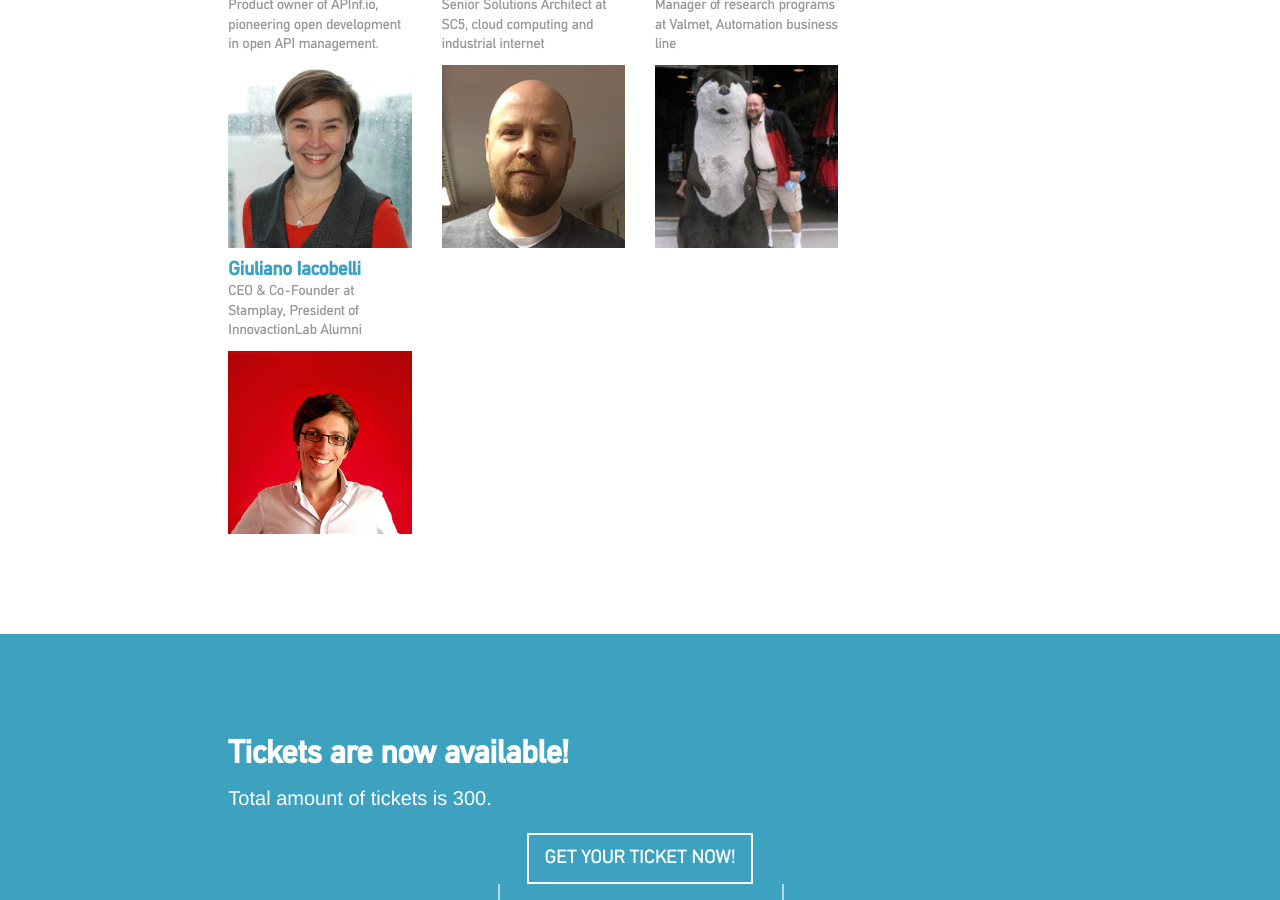
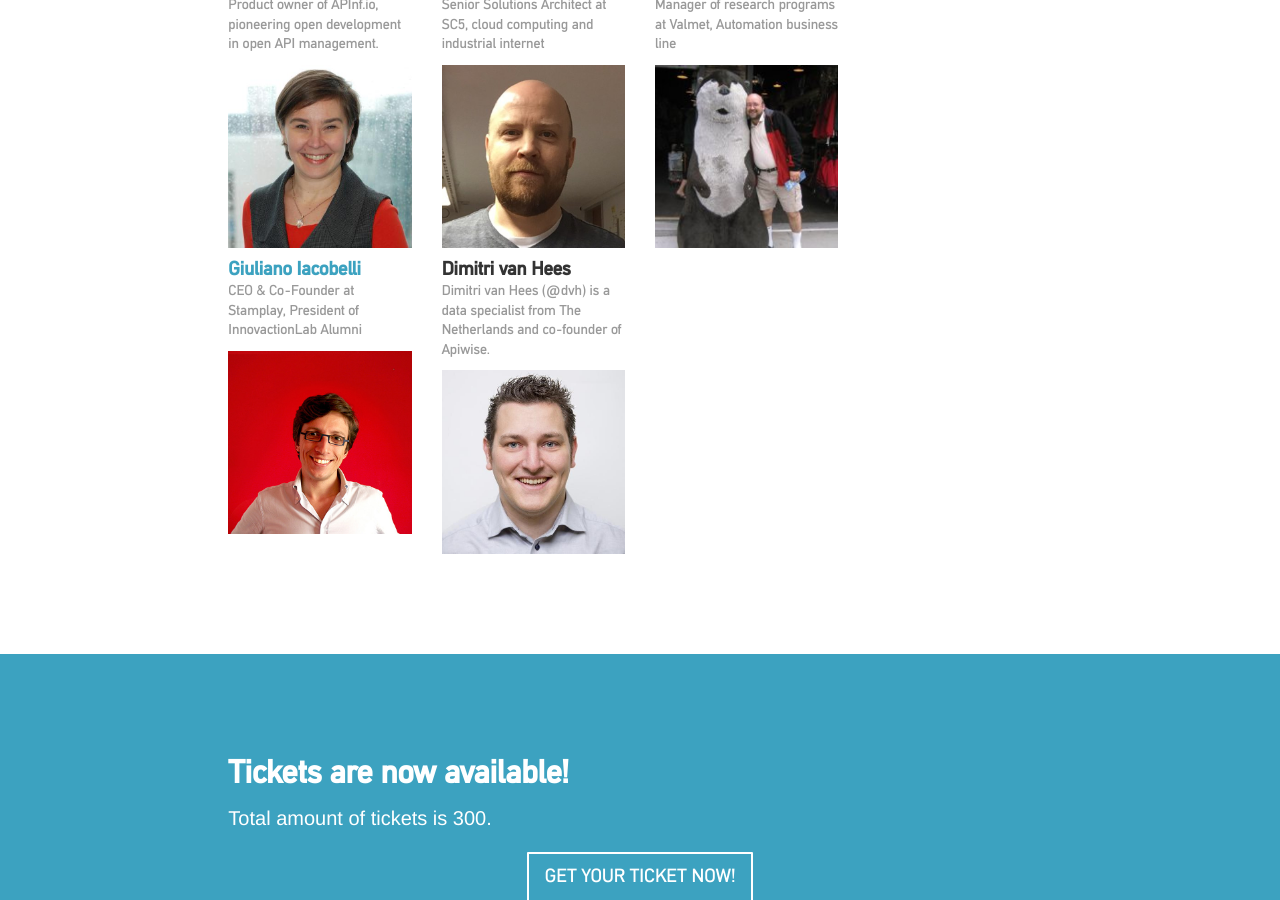
Before and after one commit to apidaysnordic/apidaysnordic.github.io, a Jekyll site: the page built from index.md, in a window 1280 px wide and 900 px high, scrolled down 4666 px. Built offline with Jekyll 4.4.1, drawn with Linux system fonts in a browser that asks for light colours; some web fonts are replaced; comment, search, counter and statistics services are not loaded.

Commit message:
added Dimitri to front page

```diff
--- a/_layouts/default.html
+++ b/_layouts/default.html
@@ -354,21 +354,38 @@
                         </div>
                     </div>
 
-<!--
+
 		    <div class="col-xs-12 col-sm-6 col-md-4 col-lg-3">
                         <div class="speaker">
-                            <a href="/2016/03/10/taija-bjorklund.html">
-                                <h4 class="speaker-profile">Taija Björklund<br><small>Product owner of APInf.io, pioneering open development in open API management. </small></h4>
+                            <!-- <a href="/2016/03/10/taija-bjorklund.html">-->
+                                <h4 class="speaker-profile">Dimitri van Hees<br><small>Dimitri van Hees (@dvh) is a data specialist from The Netherlands and co-founder of Apiwise.</small></h4>
 
                                 <div class="speaker-image">
 
-                                    <img src="/images/speakers/taija-bjorklund.png" style="max-width: 100%" />
+                                    <img src="/images/speakers/dimitri.png" style="max-width: 100%" />
+
+                                </div>
+                           <!-- </a> -->
+
+                        </div>
+                    </div>
+
+<!--
+                    <div class="col-xs-12 col-sm-6 col-md-4 col-lg-3">
+                        <div class="speaker">
+                            <a href="/2016/03/10/taija-bjorklund.html">
+                                <h4 class="speaker-profile">Dimitri van Hees<br><small>Dimitri van Hees (@dvh) is a data specialist from The Netherlands and co-founder of Apiwise.</sm$
+
+                                <div class="speaker-image">
+
+                                    <img src="/images/speakers/dimitri.png" style="max-width: 100%" />
 
                                 </div>
                             </a>
 
                         </div>
                     </div> -->
+
 
 
                 </div>
```
Also changed, not shown: images/speakers/dimitri.jpeg (added), images/speakers/dimitri.png (added).
